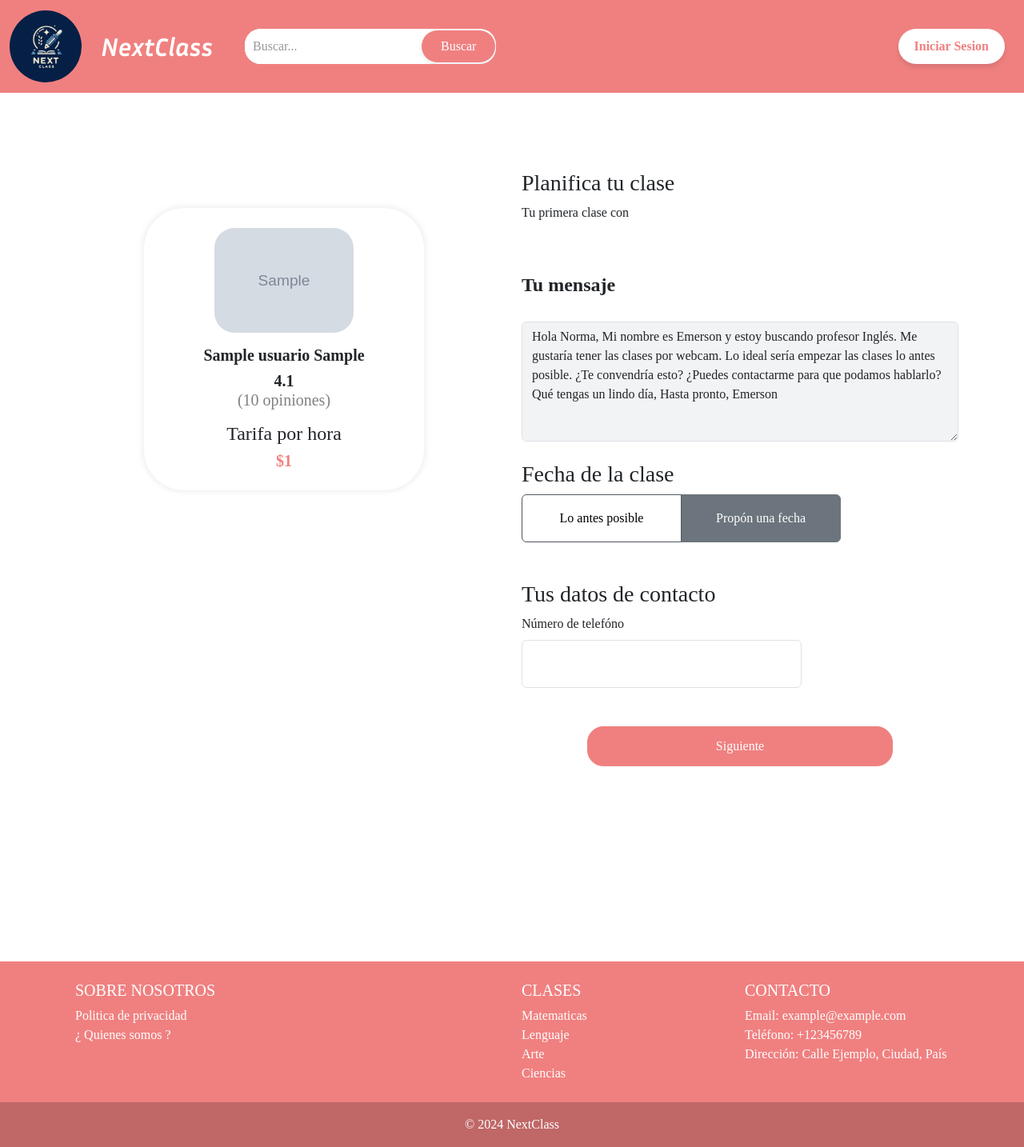
After one commit to hksseba/NextClass, a Django app: page /Agendar/1/ in a window 1280 px wide. The commit adds this page. Shown: the whole page at 80% size. Run offline with Django 5.2, Linux system fonts and the light colour scheme; tables that the repository leaves empty hold one stand-in row (values such as "Sample post"); grey boxes marked "Sample" are stand-in pictures; some libraries are stand-ins or nearby versions; some web fonts are replaced.

Commit message:
Gigacambios perfil y agendar clase

```diff
--- /dev/null
+++ b/core/static/core/css/Agendar/Agendar.css
@@ -0,0 +1,4 @@
+.btn.active {
+    background-color: white;
+    color: black; /* Puedes ajustar el color del texto si es necesario */
+}
--- /dev/null
+++ b/core/static/core/js/Agendar.js
@@ -0,0 +1,32 @@
+document.addEventListener("DOMContentLoaded", function() {
+    // Ocultar el Datepicker cuando se carga la página
+    $("#datepicker").hide();
+
+    // Inicializar el Datepicker
+    $(function() {
+        $("#datepicker").datepicker({
+            minDate: 0, // Establecer la fecha mínima como hoy
+            dateFormat: 'dd/mm/yy', // Establecer el formato de fecha en español
+            monthNames: ['Enero', 'Febrero', 'Marzo', 'Abril', 'Mayo', 'Junio', 'Julio', 'Agosto', 'Septiembre', 'Octubre', 'Noviembre', 'Diciembre'],
+            dayNamesMin: ['Do', 'Lu', 'Ma', 'Mi', 'Ju', 'Vi', 'Sá'] // Establecer los nombres de los días de la semana en español
+        });
+    });
+
+    // Manejar el clic en el botón "Lo antes posible"
+    document.getElementById("btn1").addEventListener("click", function() {
+        document.getElementById("btn1").classList.add("active");
+        document.getElementById("btn2").classList.remove("active");
+
+        // Ocultar el Datepicker
+        $("#datepicker").hide();
+    });
+
+    // Manejar el clic en el botón "Propón una fecha"
+    document.getElementById("btn2").addEventListener("click", function() {
+        document.getElementById("btn2").classList.add("active");
+        document.getElementById("btn1").classList.remove("active");
+
+        // Mostrar el Datepicker
+        $("#datepicker").show();
+    });
+});
--- /dev/null
+++ b/core/templates/core/html/Agendar.html
@@ -0,0 +1,81 @@
+{% extends 'core/plantillas/PlantillaGeneral.html' %}
+{% load static %}
+
+{% block links %}
+<link rel="stylesheet" href="{% static 'core/css/Agendar/Agendar.css'%}">
+{% endblock links %}
+
+{% block contenido %}
+<div class="container mt-4" style="margin-bottom: 244px;">
+
+    <div class="row">
+
+        <div class="col-md-6">
+            <div id="sticky-container" style="display: flex; justify-content: center;">
+                <div style="max-width: 350px; ">
+                    <br><br><br><br><br>
+                    <div id="sticky-card" class="card" style="display: flex; flex-direction: column; align-items: center; border-radius: 50px; border-color: white; box-shadow: 0 0 10px rgba(0, 0, 0, 0.1);">
+                        <br>
+                        <img src="{{profe.usuario.foto.url}}" style="max-width: 50%; border-radius: 25px;">
+                        <div class="card-body" style="text-align: center;">
+                            <h5 class="card-title"><b>{{profe.usuario.nombre}} {{profe.usuario.apellido}}</b></h5>
+                            <h5 class="card-title"><b>4.1</b> <p style="color: gray;">(10 opiniones)</p></h5>
+                            <h4>Tarifa por hora</h4>
+                            <h5 class="card-title" style="color: #F08080;"><b>${{clase.tarifa_clase}}</b></h5>
+
+
+                        </div>
+
+                    </div>
+                </div>
+            </div>
+        </div>
+
+        <div class="col-md-6 ">
+            <br><br><br>
+            <h3>Planifica tu clase </h3>
+            <p>Tu primera clase con</p>
+            <br><BR>
+            <h4><b>Tu mensaje</b></h4>
+            <form method="POST" action="" enctype="multipart/form-data" id="Agendar">
+                <label for="descripcion" class="form-label"></label>
+                <textarea class="form-control" class="form-control" name="descripcion" style="background-color: #f2f3f5; height: 150px;" placeholder="Da a Norma informacion para concretar la clase.">Hola Norma, Mi nombre es Emerson y estoy buscando profesor Inglés. Me gustaría tener las clases por webcam. Lo ideal sería empezar las clases lo antes posible. ¿Te convendría esto? ¿Puedes contactarme para que podamos hablarlo?  Qué tengas un lindo día, Hasta pronto, Emerson</textarea>
+                <br>
+                <h3> Fecha de la clase</h3>
+                <div class="btn-group" role="group" aria-label="Basic example">
+                    <button id="btn1" type="button" class="btn btn-secondary active" style="height: 60px; width: 200px;">Lo antes posible</button>
+                    <button id="btn2" type="button" class="btn btn-secondary" style="height: 60px; width: 200px;">Propón una fecha</button>
+
+                </div>
+                <input type="text" id="datepicker" style="height: 40px; width: 200px; margin-right: 30px; text-align: center;" placeholder="DD/MM/AA">
+                <br><br><br>
+                <h3>Tus datos de contacto</h3>
+                <label for="telefono" class="form-label">Número de telefóno</label>
+                <input tipo="text" class="form-control" name="telefono" id="telefono"  style="height: 60px; width: 350px">
+                <br><br>
+                <div class="text-center">
+                    <button type="submit" class="btn" style="border-radius: 20px; width: 70%; height: 50px; background-color: #F08080; border-color: #F08080; display: inline-block; color: white;">Siguiente</button>
+                </div>
+            </form>
+        </div>
+    </div>
+</div>
+
+
+{% endblock contenido %}
+
+{% block js %}
+
+<!-- jQuery -->
+<script src="https://code.jquery.com/jquery-3.6.0.min.js"></script>
+
+<!-- jQuery UI (incluyendo el archivo de localización en español) -->
+<link rel="stylesheet" href="https://code.jquery.com/ui/1.13.1/themes/base/jquery-ui.css">
+<script src="https://code.jquery.com/ui/1.13.1/jquery-ui.js"></script>
+<script src="https://code.jquery.com/ui/1.13.1/i18n/jquery-ui-i18n.min.js"></script>
+
+<!-- Tu script personalizado -->
+<script src="{% static 'core/js/Agendar.js' %}"></script>
+
+
+{% endblock js %}
--- a/core/templates/core/html/VistaProfe.html
+++ b/core/templates/core/html/VistaProfe.html
@@ -100,6 +100,10 @@
 
                                 <a href="#" class="btn btn-primary" style="border-radius: 20px; width: 70%; height: 50px;  background-color: #F08080; border-color: #F08080;" >Agenda una clase</a>
                             </div>
+                            <br>
+
+                            <a href="{% url 'Agendar' profe.id_profesor %}" class="btn btn-primary" style="border-radius: 20px; background-color: #F08080; border-color: #F08080;">Agenda una clase</a>
+
                         </div>
                     </div>
                 </div>
--- a/core/urls.py
+++ b/core/urls.py
@@ -2,7 +2,7 @@ from django.conf import settings
 from django.conf.urls.static import static
 from django.urls import path
 
-from .views import PaginaPrincipal, Login, EliminarUsuario, VerClase, EliminarClase, Perfil, AceptarSolicitud, RechazarSolicitud, ListaClases, ListaUsuarios, CambiarContra, Solicitudes, PanelAdmin, PerfilProfe, RegistroEstudiante, RegistroProfe , RegistroAdmin , FormularioEstudiante, VistaProfe, Deslogueo, Logueo, CrearClase , FormClase, ClasesProfe
+from .views import PaginaPrincipal, Login, EliminarUsuario, VerClase, EliminarClase, Perfil, AceptarSolicitud, RechazarSolicitud, ListaClases, ListaUsuarios, CambiarContra, Solicitudes, PanelAdmin, PerfilProfe, RegistroEstudiante, RegistroProfe , RegistroAdmin , FormularioEstudiante, VistaProfe, Deslogueo, Logueo, CrearClase , FormClase, ClasesProfe, Agendar
 
 urlpatterns = [
    path('', PaginaPrincipal, name="PaginaPrincipal"),
@@ -29,6 +29,8 @@ urlpatterns = [
    path('CrearClase/', CrearClase, name='CrearClase'),
    path('FormClase/', FormClase, name='FormClase'),
    path('VerClases/', ClasesProfe, name='ClasesProfe'),
+   path('Agendar/<int:id_profesor>/', Agendar, name='Agendar')
+
 
 
 
--- a/core/views.py
+++ b/core/views.py
@@ -2,6 +2,7 @@ from django.shortcuts import render, redirect, get_object_or_404
 from django.contrib.auth.decorators import login_required
 from django.contrib.auth import authenticate, login, logout
 from django.contrib.auth.models import User
+from django.http import HttpResponse
 
 from django.contrib.auth import authenticate, login
 from django.contrib import messages
@@ -59,7 +60,7 @@ def Logueo(request):
                 if usuario1.tipo_de_usuario == "Admin":
                     return redirect('PanelAdmin')
                 elif usuario1.tipo_de_usuario == "Estudiante":
-                    return redirect('PerfilEstudiante')
+                    return redirect('Perfil')
                 elif usuario1.tipo_de_usuario == "Profesor":
                     # Verificar el estado de aprobación del profesor
                     try:
@@ -87,6 +88,15 @@ def Deslogueo(request):
 
 def CambiarContra (request):
     return render(request, 'core/html/CambiarContra.html')
+
+def Agendar (request, id_profesor):
+    profe = Profesor.objects.select_related('usuario').get(id_profesor=id_profesor)
+    clase = Clase.objects.get(profesor = profe)
+    contexto = {
+        "profe": profe,
+        "clase": clase
+    }
+    return render(request, 'core/html/Agendar.html', contexto)
 
 def Solicitudes(request):
     solicitudes = Profesor.objects.filter(estado_de_aprobacion="Pendiente")  # Solo las solicitudes pendientes
@@ -321,12 +331,19 @@ def RegistroAdmin(request):
 @login_required
 def Perfil (request):
     usuario = Usuario.objects.get(email = request.user.username)
-    profe = Profesor.objects.get(usuario = usuario)
-    contexto = {
-        'usuario' : usuario,
-        'profe' : profe
-    }
-    return render(request, 'core/html/Perfil.html', contexto)
+
+    return render(request, 'core/html/Perfil.html', {'usuario': usuario})
+
+    # Verificar si el usuario es un profesor
+    if usuario.tipo_de_usuario == 'Profesor':
+        try:
+            profe = Profesor.objects.get(usuario=usuario)
+        except Profesor.DoesNotExist:
+            profe = None
+    else:
+        profe = None
+
+    return render(request, 'core/html/Perfil.html', {'usuario': usuario, 'profe': profe})
 
 def ListaUsuarios(request):
     usuarios = Usuario.objects.all()
```
Also changed, not shown: core/templates/core/html/Perfil.html (+71 -32 lines), media/media/gohan.jpg (added), media/media/kokun.jpeg (added), media/media/monitos.jpg (added), media/media/monitos_7MFwNO6.jpg (added), media/media/monitos_PCG8K8N.jpg (added), media/media/monitos_TUnidbp.jpg (added), media/media/monokl.png (added), media/media/monokl1.jpeg (added), media/media/monokl1_WZ5BqhM.jpeg (added), media/media/monokl_iIcq3EP.png (added), 2 other files.
